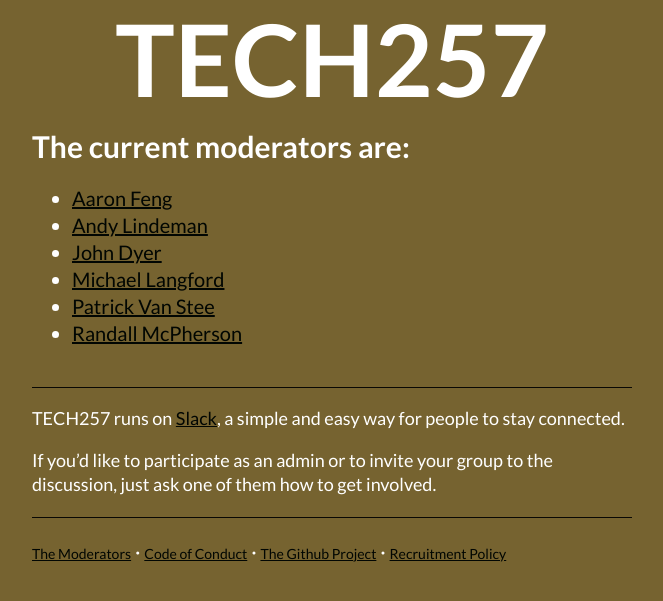
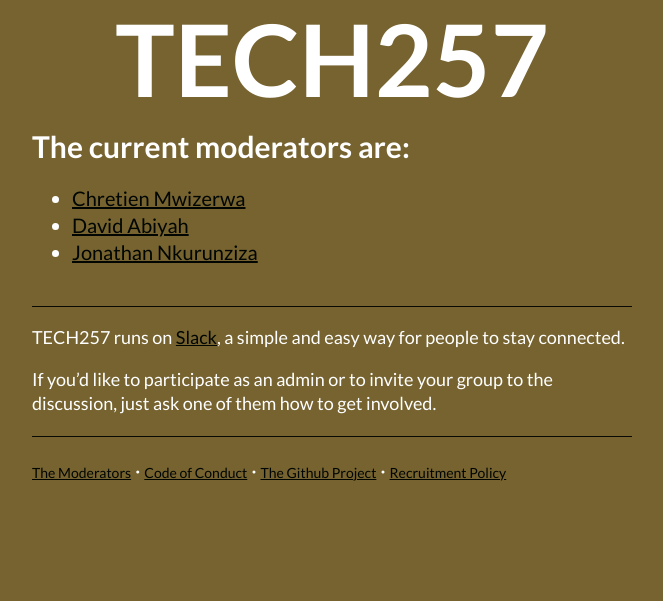
Before and after one commit to tech257/tech257.github.io, a Jekyll site: the page built from moderators/index.html, in a window 1280 px wide. Shown: the top 601 px of the page, without its empty margins (308-971 px from the left). Built offline with Jekyll 4.4.1, drawn with Linux system fonts in a browser that asks for light colours; nearby versions of some CDN libraries.

Commit message:
links and admin update

```diff
--- a/_data/admins.yml
+++ b/_data/admins.yml
@@ -1,18 +1,9 @@
-- name: Aaron Feng
-  email: aaron@forty9ten.com
-  twitter: aaronfeng
-- name: Andy Lindeman
-  email:
-  twitter: alindeman
-- name: John Dyer
-  email:
-  twitter: thedyers
-- name: Michael Langford
-  email: michael.langford@gmail.com
-  twitter: mj_langford
-- name: Patrick Van Stee
-  email:
-  twitter: vanstee
-- name: Randall McPherson
-  email:
-  twitter: rlmcpherson
+- name: Chretien Mwizerwa
+  email: chretien@leapa.co
+  twitter: chretienmn
+- name: David Abiyah
+  email: abiyah.david@say.org.bi
+  twitter: AbiyahDavid
+- name: Jonathan Nkurunziza
+  email: jonkur96@gmail.com
+  twitter: jonkur96
--- a/_includes/footer.html
+++ b/_includes/footer.html
@@ -4,10 +4,10 @@
   <div class="footer-nav">
     <a href="/moderators/">The Moderators</a>
     &middot;
-    <a href="https://github.com/tech257/CoC">Code of Conduct</a>
+    <a href="https://github.com/tech257/docs/blob/master/CODE_OF_CONDUCT.md">Code of Conduct</a>
     &middot;
     <a href="https://github.com/tech257">The Github Project</a>
     &middot;
-    <a href="https://github.com/tech257/tech257.github.io/blob/master/RecruitmentPolicy.md">Recruitment Policy</a>
+    <a href="https://github.com/tech257/docs/blob/master/RECRUITMENT_POLICY.md">Recruitment Policy</a>
   </div>
 </footer>
```
Also changed, not shown: RecruitmentPolicy.md (deleted, +0 -39 lines).
